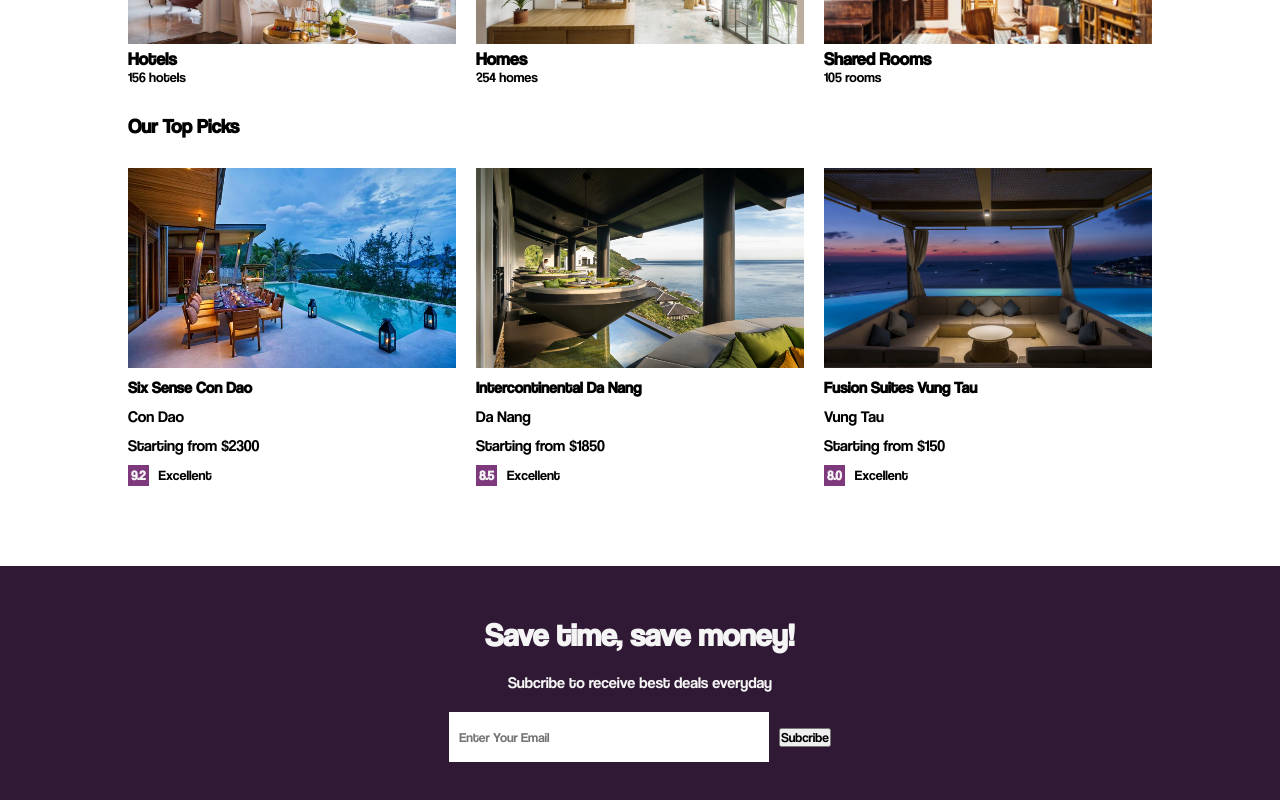
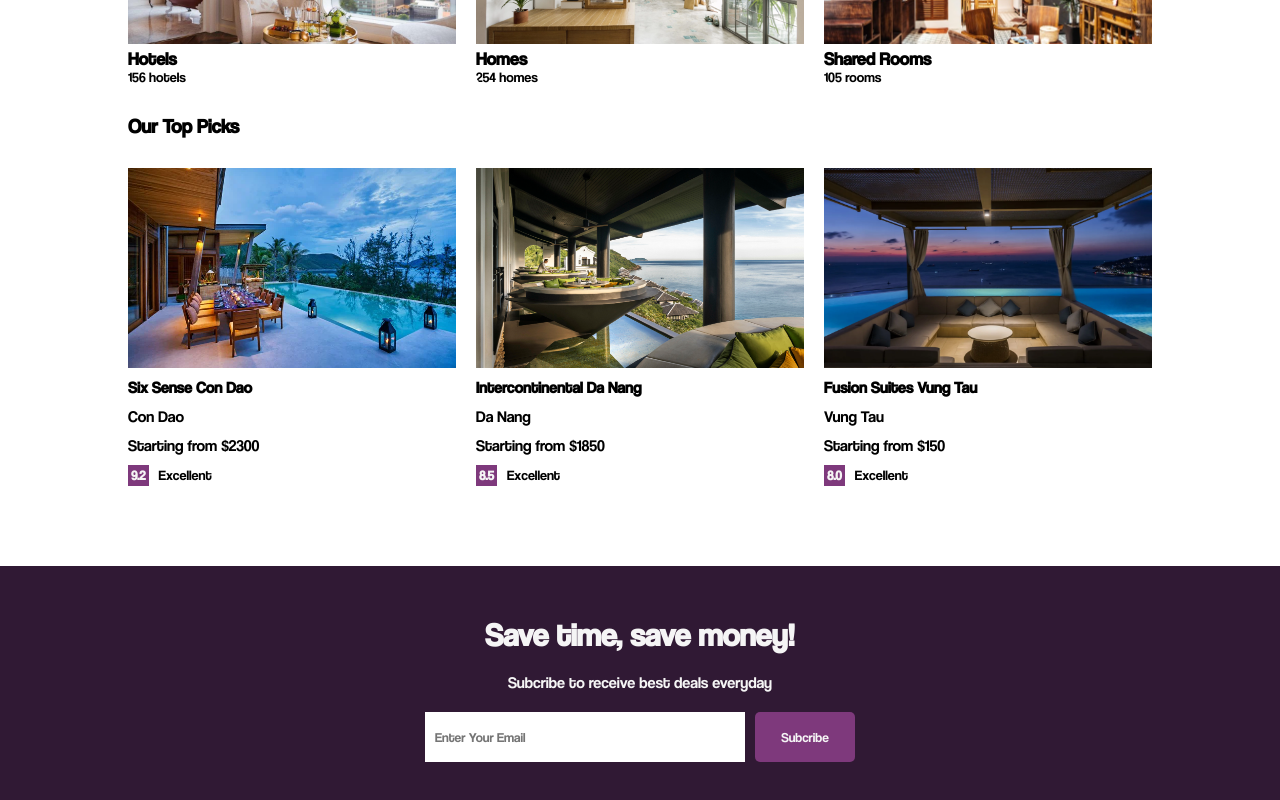
Before and after one commit to Victoria-Q-Le/booking-app-client, a React (Create React App) app: page /home in a window 1280 px wide. Shown: the part 890-1690 px from the top of the page. Built offline with nearby package versions, Linux system fonts and the light colour scheme.

Commit message:
mailing button

```diff
--- a/src/components/mailList/mailList.css
+++ b/src/components/mailList/mailList.css
@@ -10,10 +10,21 @@
     padding: 50px;
 }
 
-.mailInputContainer > input {
+.mailInputContainer>input {
     width: 300px;
     height: 30px;
     padding: 10px;
     border: none;
     margin-right: 10px;
 }
+
+.mailInputContainer>button {
+    height: 50px;
+    background-color: var(--button-bg-color);
+    color: whitesmoke;
+    font-weight: 500;
+    border: none;
+    border-radius: 5px;
+    cursor: pointer;
+    width: 100px;
+}
```
